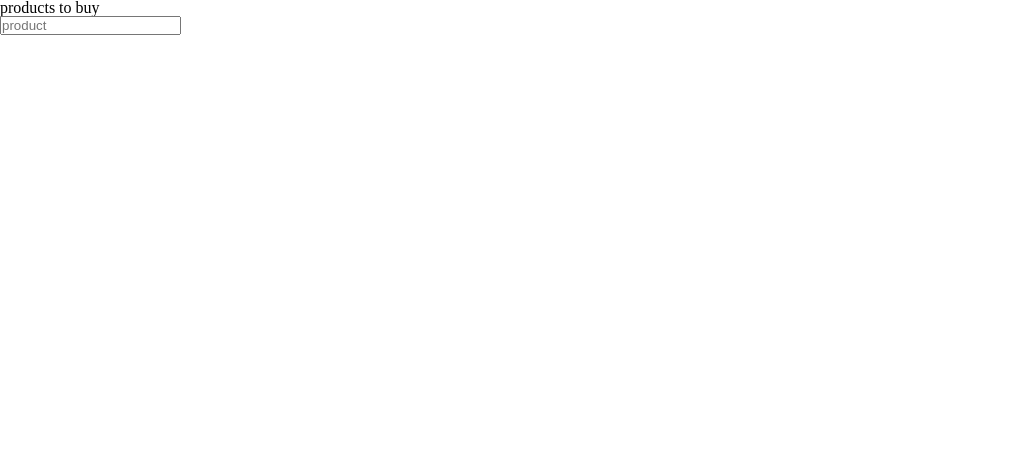
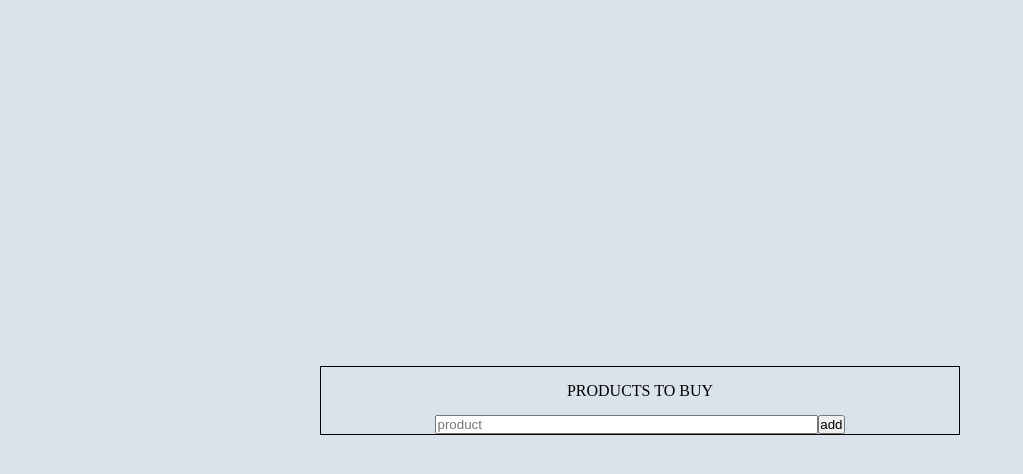
Before and after one commit to almeidaleandro28/shopping_list, a website: page index.html in a window 1280 px wide. Shown: the whole page, without its empty margins (0-1023 px from the left). Drawn offline with Linux system fonts and the light colour scheme.

Commit message:
add new archives

```diff
--- a/index.html
+++ b/index.html
@@ -11,12 +11,22 @@
 </head>
 <body>
   <main class="main">
+
     <div class="box">
+
       <h1 class="box_title">products to buy</h1>
-      <form class="box-form">
-        <input type="text" placeholder="product">
+      <form class="box_form">
+        <div class="box_form_input">
+          <input class="input" type="text" placeholder="product">
+        </div><!--box_form_input-->
+        <div class="box_form_btn">
+          <button class="btn">add</button>
+        </div><!--end box_form_btn-->
       </form>
+      <!--end form-->
+
     </div>
+    <!--end box-->
   </main>
   <!--end main-->
 </body>
--- a/src/scss/_box.scss
+++ b/src/scss/_box.scss
@@ -0,0 +1,27 @@
+@import "./variables";
+
+.box {
+  border: 1px solid $c-black;
+  display: $c-white;
+  width: 50%;
+}
+
+.box_title {
+  text-align: center;
+  text-transform: uppercase;
+  padding: 1em 0;
+}
+
+.box_form {
+  display: flex;
+  flex-direction: row;
+  justify-content: center;
+}
+
+.box_form_input {
+  width: 60%;
+}
+
+.box_form_btn {
+
+}
--- /dev/null
+++ b/src/scss/_form.scss
@@ -0,0 +1,5 @@
+.input {
+  width: 100%;
+}
+
+.btn {}
--- a/src/scss/_main.scss
+++ b/src/scss/_main.scss
@@ -0,0 +1,11 @@
+@import "./variables";
+
+.main {
+  background-color: $c-gray;
+  height: 100%;
+  display: flex;
+  flex-direction: column;
+  justify-content: center;
+  align-items: center;
+
+}
--- a/src/scss/style.scss
+++ b/src/scss/style.scss
@@ -2,7 +2,8 @@
 @import "./responsive";
 @import "./variables";
 @import "./box";
-@import ".//main";
+@import "./main";
+@import "./form";
 
 body {
   height: 100vh;
```
Also changed, not shown: src/css/style.css.
